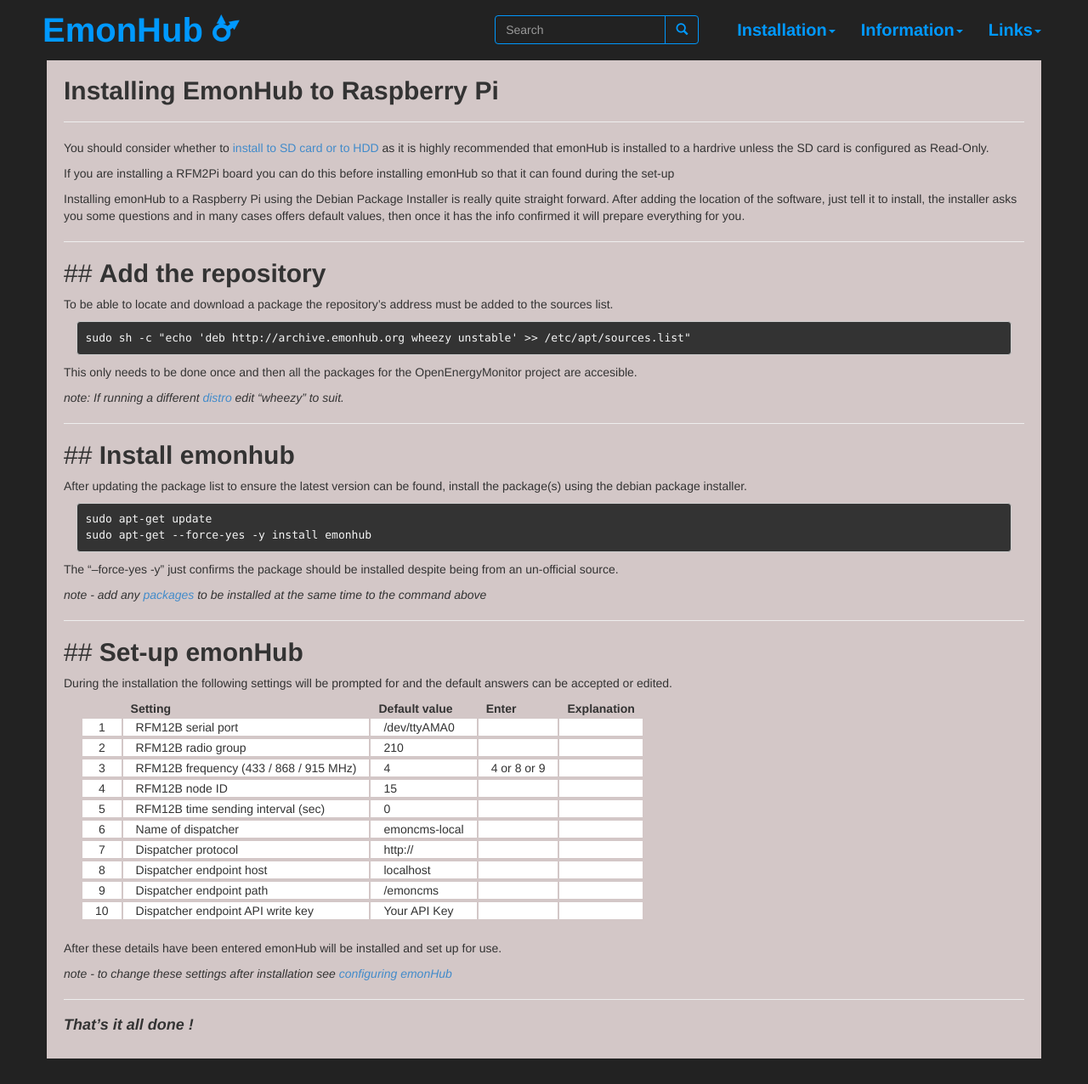
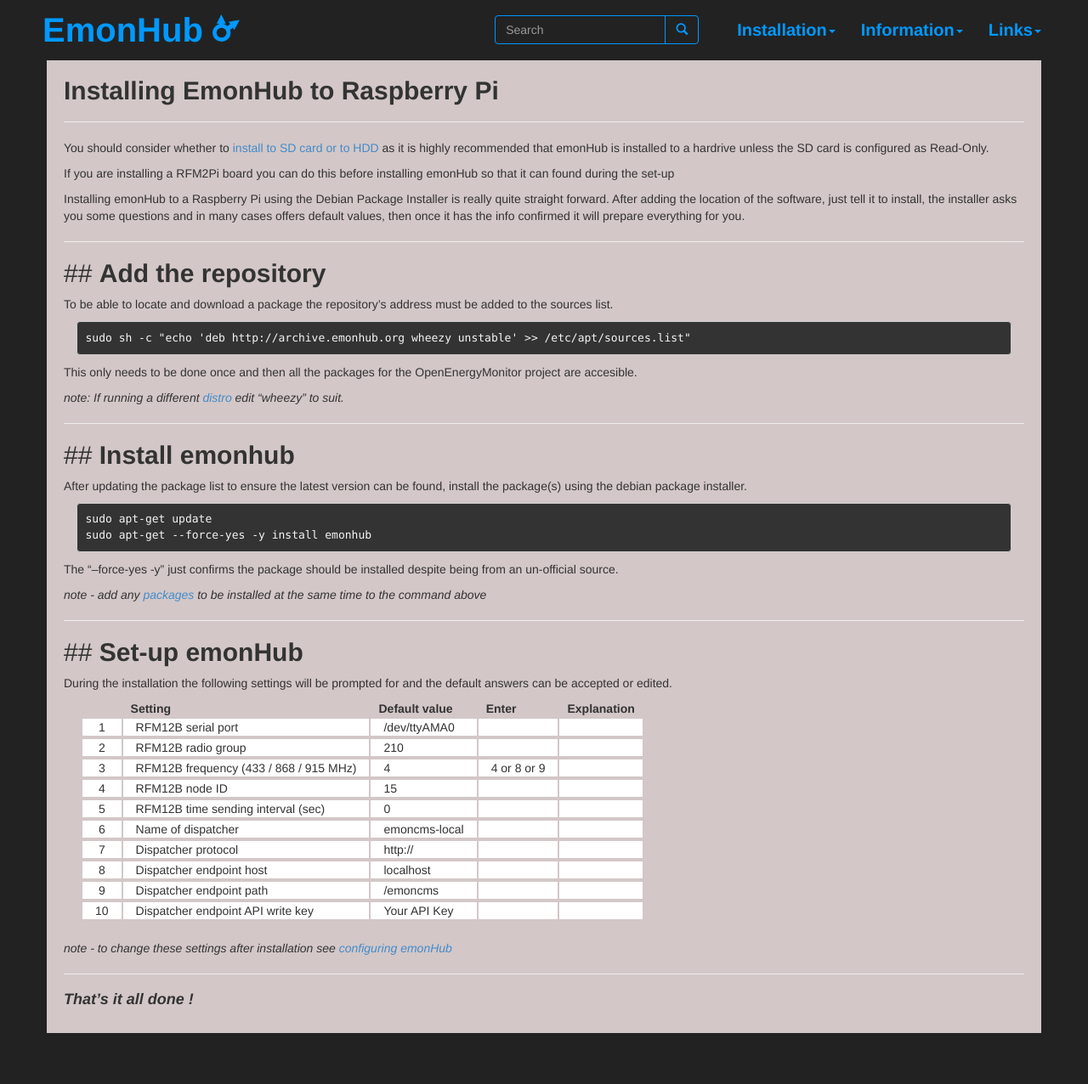
Before and after one commit to otherWIP/otherwip.github.io, a Jekyll site: the page built from documentation/install/raspberrypi/index.md, in a window 1280 px wide and 1276 px high. Shown: the whole window at 85% size. Built offline with Jekyll 4.4.1, drawn with Linux system fonts in a browser that asks for light colours; nearby versions of some CDN libraries.

Commit message:
Update hub_qa.md

```diff
--- a/_includes/info/setup/hub_qa.md
+++ b/_includes/info/setup/hub_qa.md
@@ -15,6 +15,4 @@ During the installation the following settings will be prompted for and the defa
 |9|Dispatcher endpoint path|/emoncms|||
 |10|Dispatcher endpoint API write key|Your API Key|||
 
-After these details have been entered emonHub will be installed and set up for use.
-
 *note - to change these settings after installation see [configuring emonHub]()*
```
